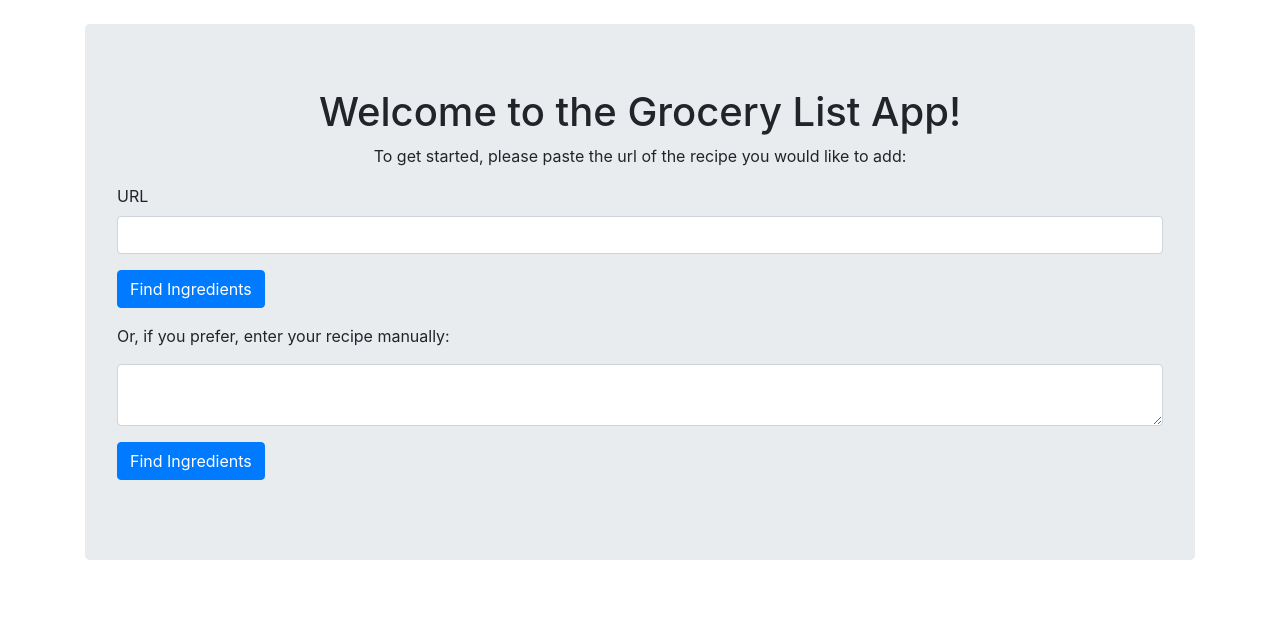
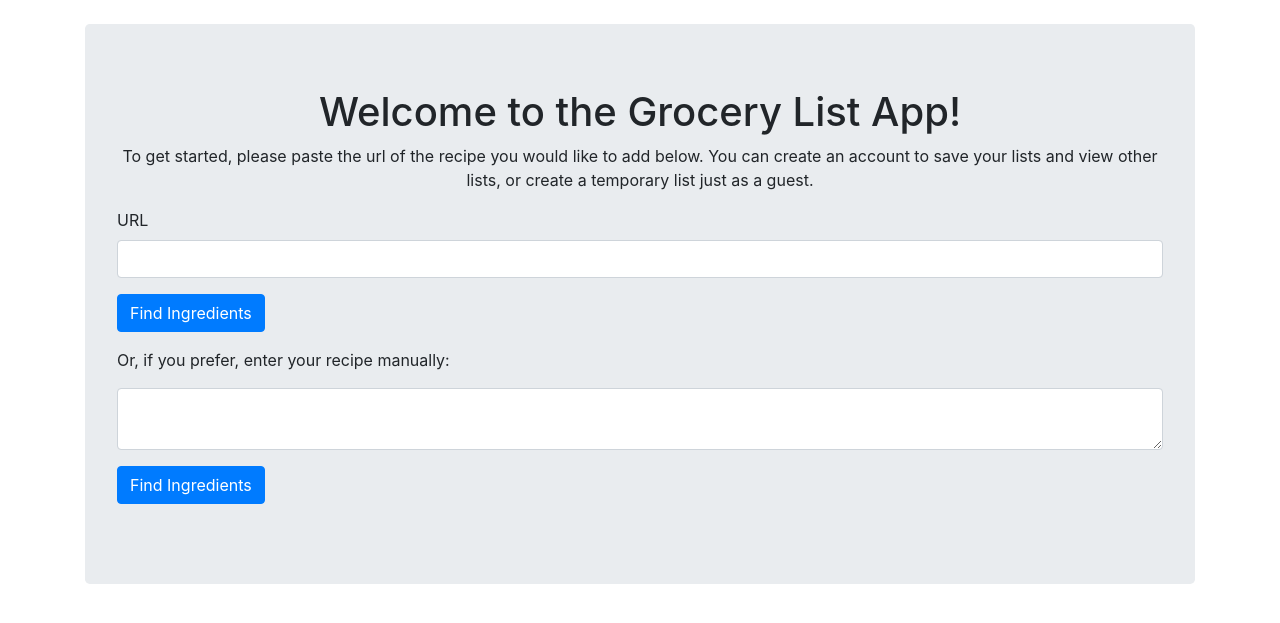
Before and after one commit to wenzstev/grocerylistapp, a Flask app: page / in a window 1280 px wide. Shown: the part 56-679 px from the top of the page. Run offline with Flask 2, Linux system fonts and the light colour scheme; some libraries are stand-ins or nearby versions.

Commit message:
added guest users

```diff
--- a/grocerylistapp/checklist/utils.py
+++ b/grocerylistapp/checklist/utils.py
@@ -14,11 +14,10 @@ line_colors = {
 }
 
 
-
-def create_list(user_id):
+def create_list(user_id, list_name="Untitled List"):
     # create new list
     random_hex = secrets.token_urlsafe(8)
-    new_list = CompiledList(hex_name=random_hex, user_id=user_id)
+    new_list = CompiledList(hex_name=random_hex, user_id=user_id, name=list_name)
     db.session.add(new_list)
     db.session.commit()
 
--- a/grocerylistapp/main/routes.py
+++ b/grocerylistapp/main/routes.py
@@ -14,7 +14,12 @@ main = Blueprint('main', __name__)
 @main.route('/', methods=['GET', 'POST'])
 def home():
     if current_user.is_authenticated:
-        return redirect(url_for('account.user_homepage'))
+        if not current_user.temporary:
+            return redirect(url_for('account.user_homepage'))
+        else:
+            flash('You are currently logged in as a guest and your account is temporary. Please register a permanent account to save your list and make additional lists!', 'info')
+            return redirect(url_for('account.register'))
+
 
     url_form = RecipeURLForm(prefix="url")
     custom_form = CustomRecipeForm(prefix="custom")
--- a/grocerylistapp/models.py
+++ b/grocerylistapp/models.py
@@ -72,6 +72,7 @@ class User(db.Model, UserMixin):
     username = db.Column(db.String(20), unique=True, nullable=False)
     email = db.Column(db.String(120), unique=True, nullable=False)
     password = db.Column(db.String(60), nullable=False)
+    temporary = db.Column(db.Boolean, default=False)  # determines if user account is temporary (for guest users)
     checklists = db.relationship('CompiledList', backref='user', lazy=True)  # the user's grocery lists
 
     def __repr__(self):
--- a/grocerylistapp/recipe/routes.py
+++ b/grocerylistapp/recipe/routes.py
@@ -87,6 +87,6 @@ def clean_recipe(list_name, new_recipe):
 
     rlist_lines = [LineToPass(line) for line in rlist_lines]
 
-    grocery_list = CompiledList.query.filter_by(user_id=current_user.id)
+    grocery_lists = CompiledList.query.filter_by(user_id=current_user.id)
 
-    return render_template('add_recipe.html', title="Adding Recipe", rlist=rlist, rlist_lines=rlist_lines, form=form)
+    return render_template('add_recipe.html', title="Adding Recipe", rlist=rlist, rlist_lines=rlist_lines, form=form, grocery_lists=grocery_lists)
--- a/grocerylistapp/templates/home.html
+++ b/grocerylistapp/templates/home.html
@@ -6,8 +6,8 @@
 
     <div class="panel panel-default">
         <div class="panel-body">
-            <p class="text-center">To get started, please paste the url of the recipe you would like to add:</p>
-
+            <p class="text-center">To get started, please paste the url of the recipe you would like to add below.
+            You can create an account to save your lists and view other lists, or create a temporary list just as a guest.</p>
             <form method="POST" action="{{url_for('checklist.create_methods', method='url')}}">
                 {{ url_form.hidden_tag() }}
                 <fieldset>
--- a/grocerylistapp/templates/layout.html
+++ b/grocerylistapp/templates/layout.html
@@ -32,6 +32,9 @@
                     <li class="nav-item"><a class="nav-link" href="{{ url_for('account.register') }}">Register</a></li>
                     <li class="nav-item"><a class="nav-link" href="{{ url_for('account.login') }}">Login</a></li>
                 {% endif %}
+
+                {% if current_user.is_authenticated %}
+                    {% if not current_user.temporary %}
                         {% if grocery_lists %}
                             <li class="nav-item dropdown">
                                 <a class="nav-link" data-toggle="dropdown" href="#" role="button">
@@ -44,9 +47,18 @@
                                 </div>
                             </li>
                         {% endif %}
-                {% if current_user.is_authenticated %}
                         <li class="nav-item"><a class="nav-link" href="{{ url_for('checklist.create_list_page') }}">Create New List</a></li>
+                    {% else %}
+                        <li class="nav-item"><a class="nav-link" href="{{ url_for('checklist.compiled_list', hex_name=grocery_lists[0].hex_name) }}">Your List</a></li>
+                    {% endif %}
+            </ul>
+                <ul class="navbar-nav ml-auto">
+                    <li class="nav-item navbar-text mr-3">Welcome, {{current_user.username if not current_user.temporary else "Guest"}}</li>
+                    {% if current_user.temporary %}
+                        <li class="nav-item"><a class="nav-link" href="{{ url_for('account.register') }}">Register Account</a></li>
+                    {% else %}
                         <li class="nav-item"><a class="nav-link" href="{{ url_for('account.logout') }}">Logout</a></li>
+                    {% endif %}
                 {% endif %}
             </ul>
 
@@ -63,6 +75,9 @@
         {% endif %}
     {% endwith %}
     {% block content %}{% endblock %}
+    {% if current_user.is_authenticated%}
+    <small class="fixed-bottom">Logged in as {{current_user.username}}</small>
+    {% endif %}
 </div>
 
 <!-- jQuery first, then Popper.js, then Bootstrap JS -->
```
Also changed, not shown: grocerylistapp/account/routes.py (+16 -7 lines), grocerylistapp/checklist/routes.py (+8 -3 lines), grocerylistapp/constructors.py (+12 -1 lines), grocerylistapp/templates/list_page.html (+7 -0 lines), grocerylistapp/site.db. Lines whose indentation alone changed are shown as unchanged.
